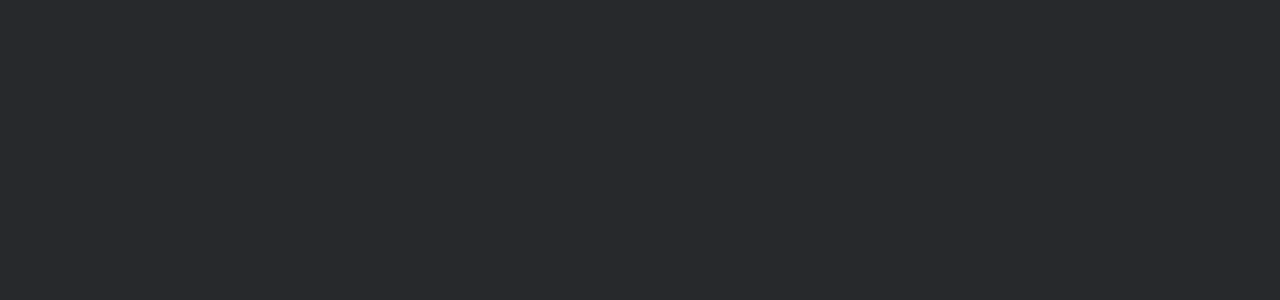
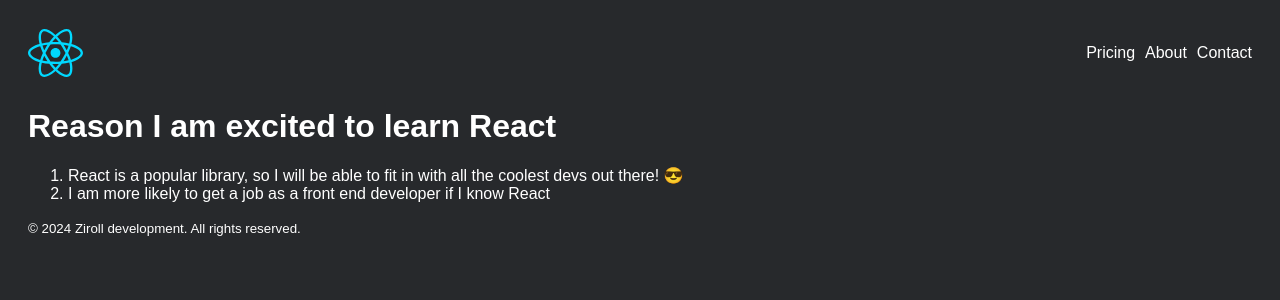
Before and after one commit to njgarg22/ReactFacts, a React (Vite) app: page / in a window 1280 px wide. Shown: the top 300 px of the page. Built offline with nearby package versions, Linux system fonts and the light colour scheme.

Commit message:
Create a Page component, render the Header, MainContent and Footer in it and render the Page component on index.jsx

```diff
--- /dev/null
+++ b/src/Page/Footer.jsx
@@ -0,0 +1,7 @@
+export default function Footer() {
+    return (
+            <footer>
+                <small>© 2024 Ziroll development. All rights reserved.</small>
+            </footer>
+    )
+}
--- /dev/null
+++ b/src/Page/Header.jsx
@@ -0,0 +1,19 @@
+// export default vs export:
+// 1. A module can have only one default export but many named exports
+// 2. When importing, you can name the export default whatever you want.
+// For named exports, Import must use the exact exported name
+// 3. You import the export default without braces. For named exports, import it with braces
+export default function Header() {
+    return (
+            <header className="header">
+                <img src="src/assets/react.svg" className="nav-logo" alt="React logo" />
+                <nav>
+                    <ul className="nav-list">
+                        <li className="nav-list-item">Pricing</li>
+                        <li className="nav-list-item">About</li>
+                        <li className="nav-list-item">Contact</li>
+                    </ul>
+                </nav>
+            </header>
+    )
+}
--- /dev/null
+++ b/src/Page/MainContent.jsx
@@ -0,0 +1,11 @@
+export default function MainContent() {
+    return (
+            <main>
+                <h1>Reason I am excited to learn React</h1>
+                <ol>
+                    <li>React is a popular library, so I will be able to fit in with all the coolest devs out there! 😎</li>
+                    <li>I am more likely to get a job as a front end developer if I know React</li>
+                </ol>
+            </main>
+    )
+}
--- /dev/null
+++ b/src/Page/Page.jsx
@@ -0,0 +1,13 @@
+import Header from "./Header"
+import MainContent from "./MainContent"
+import Footer from "./Footer"
+
+export default function Page() {
+    return (
+        <>
+            <Header />
+            <MainContent />
+            <Footer />
+        </>
+    )
+}
```
Also changed, not shown: src/index.jsx (+2 -23 lines).
